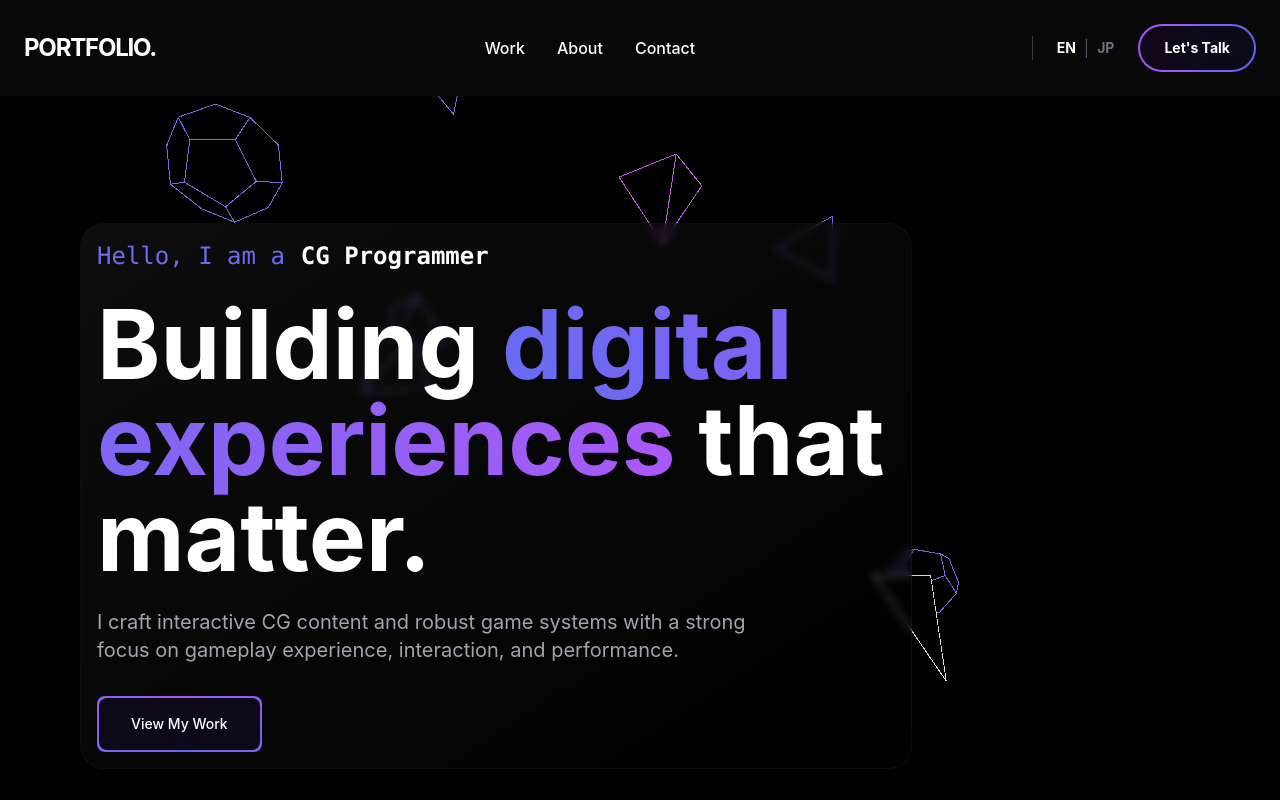
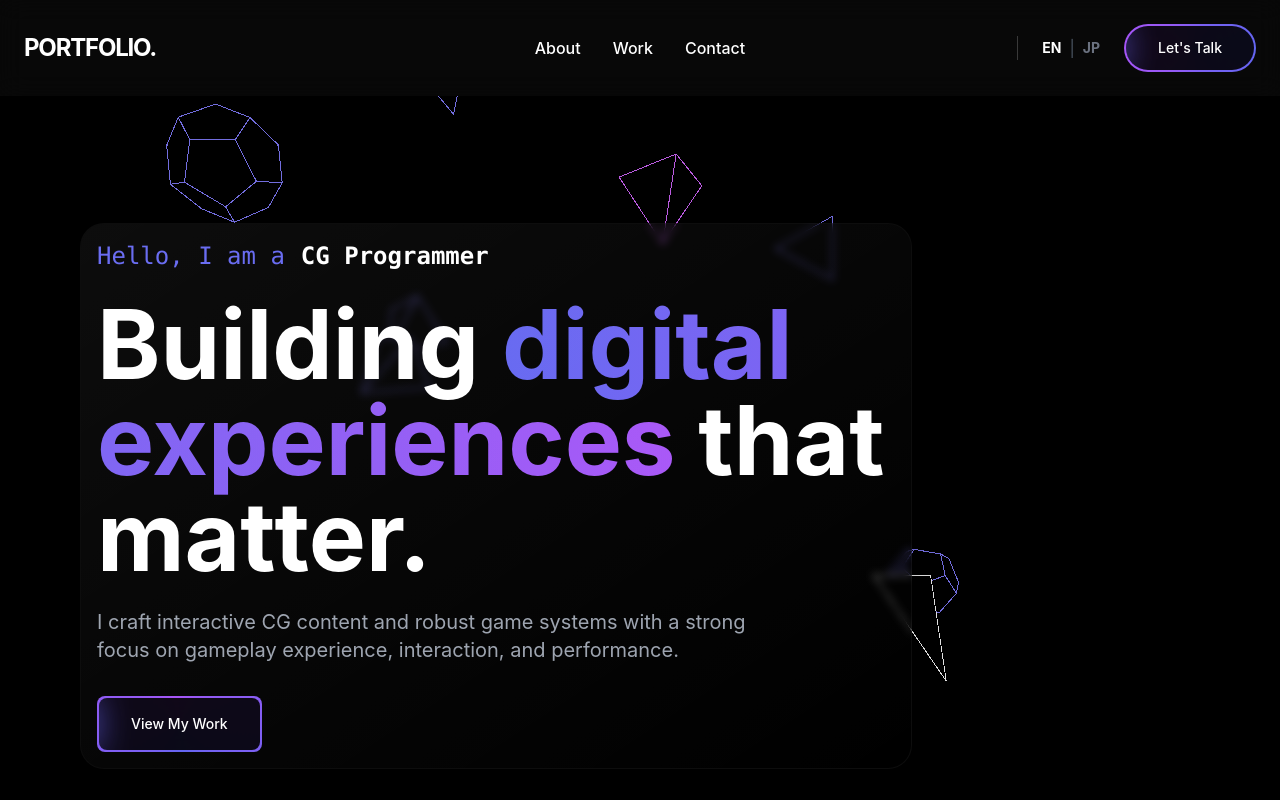
Before and after one commit to WillYan0224/React-Portfolio, a React (Vite) app: page / in a window 1280 px wide. Shown: the top 800 px of the page. Built offline with nearby package versions, Linux system fonts and the light colour scheme.

Commit message:
button hover effect reforged

```diff
--- a/src/App.jsx
+++ b/src/App.jsx
@@ -36,25 +36,32 @@ import { TRANSLATIONS } from "./data/translations";
 // ** ADDED MISSING PROJECTS DATA **
 
 // --- COMPONENTS ---
-
+// 1. Navigation
 // 1. Navigation
 const Navbar = () => {
   const { language, setLanguage, t } = useLanguage();
   return (
-    <nav className="sticky top-0 w-full p-6 flex justify-between items-center z-50 bg-black/20 backdrop-blur-md text-white">
-      <div className="text-2xl font-bold tracking-tighter">PORTFOLIO.</div>
-      <div className="hidden md:flex gap-8 font-medium items-center">
+    <nav className="sticky top-0 w-full p-6 grid grid-cols-3 items-center z-50 bg-black/20 backdrop-blur-md text-white">
+      {/* Left */}
+      <div className="justify-self-start text-2xl font-bold tracking-tighter">
+        PORTFOLIO.
+      </div>
+
+      {/* Center */}
+      <div className="justify-self-center hidden md:flex gap-8 font-medium items-center">
+        <a href="#about" className="hover:text-primary transition-colors">
+          {t.nav.about}
+        </a>
         <a href="#work" className="hover:text-primary transition-colors">
           {t.nav.work}
-        </a>
-        <a href="#about" className="hover:text-primary transition-colors">
-          {t.nav.about}
         </a>
         <a href="#contact" className="hover:text-primary transition-colors">
           {t.nav.contact}
         </a>
       </div>
-      <div className="hidden md:flex items-center gap-6">
+
+      {/* Right */}
+      <div className="justify-self-end hidden md:flex items-center gap-6">
         <div className="flex items-center gap-2 border-l border-white/20 pl-6 ml-2">
           <button
             onClick={() => setLanguage("en")}
@@ -78,13 +85,33 @@ const Navbar = () => {
             JP
           </button>
         </div>
+
         <a
           href="#contact"
           className="relative hidden md:inline-flex h-12 overflow-hidden rounded-full p-[2px] focus:outline-none group"
         >
           <span className="absolute inset-[-1000%] animate-[spin_3s_linear_infinite] bg-[conic-gradient(from_90deg_at_50%_50%,#6366f1_0%,#a855f7_50%,#6366f1_100%)]" />
-          <span className="inline-flex h-full w-full cursor-pointer items-center justify-center rounded-full bg-black/90 px-6 py-1 text-sm font-bold text-white backdrop-blur-3xl transition-colors group-hover:bg-zinc-900 group-hover:text-primary">
-            {t.nav.btn}
+          <span
+            className="
+        relative inline-flex h-full w-full items-center justify-center
+        overflow-hidden rounded-full bg-black/90 px-8 py-1
+        text-sm font-medium text-white backdrop-blur-3xl
+        transition-colors duration-500 ease-out
+        group-hover:text-white
+      "
+          >
+            {/* Glow wipe */}
+            <span
+              className="
+          absolute inset-0
+          -translate-x-full group-hover:translate-x-0
+          transition-transform duration-700 ease-out
+          opacity-60
+          bg-[conic-gradient(from_90deg_at_50%_50%,#6366f1_0%,#a855f7_50%,#6366f1_100%)]
+          blur-lg
+        "
+            />
+            <span className="relative z-10">{t.nav.btn}</span>
           </span>
         </a>
       </div>
@@ -254,8 +281,29 @@ const Hero = () => {
               className="relative inline-flex h-14 overflow-hidden rounded-lg p-[2px] focus:outline-none group"
             >
               <span className="absolute inset-[-1000%] animate-[spin_3s_linear_infinite] bg-[conic-gradient(from_90deg_at_50%_50%,#6366f1_0%,#a855f7_50%,#6366f1_100%)]" />
-              <span className="inline-flex h-full w-full cursor-pointer items-center justify-center rounded-lg bg-black/90 px-8 py-1 text-sm font-medium text-white backdrop-blur-3xl transition-colors group-hover:bg-zinc-900 group-hover:text-primary">
-                {t.hero.cta}
+              {/* Inner layer */}
+              <span
+                className="
+        relative inline-flex h-full w-full items-center justify-center
+        overflow-hidden rounded-lg bg-black/90 px-8 py-1
+        text-sm font-medium text-white backdrop-blur-3xl
+        transition-colors duration-500 ease-out
+        group-hover:text-white
+      "
+              >
+                {/* Glow wipe */}
+                <span
+                  className="
+          absolute inset-0
+          -translate-x-full group-hover:translate-x-0
+          transition-transform duration-700 ease-out
+          opacity-60
+          bg-[conic-gradient(from_90deg_at_50%_50%,#6366f1_0%,#a855f7_50%,#6366f1_100%)]
+          blur-lg
+        "
+                />
+
+                <span className="relative z-10">{t.hero.cta}</span>
               </span>
             </a>
           </div>
```
